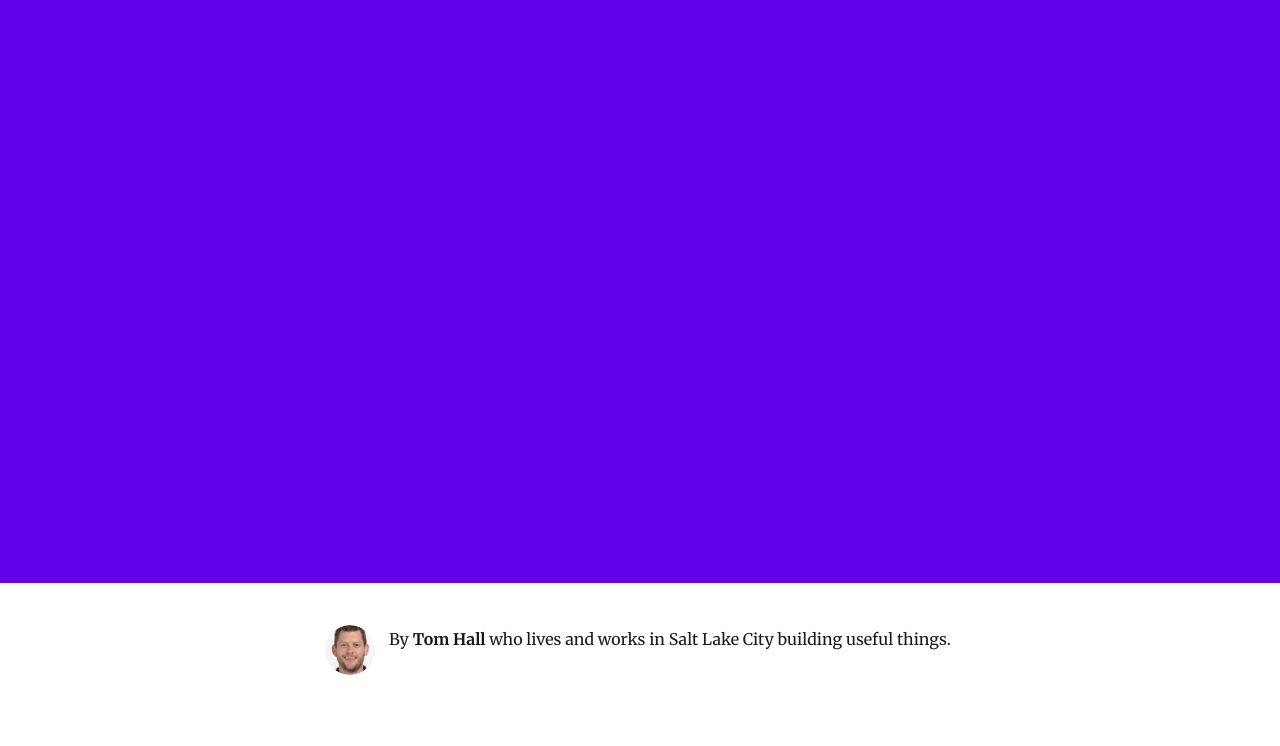
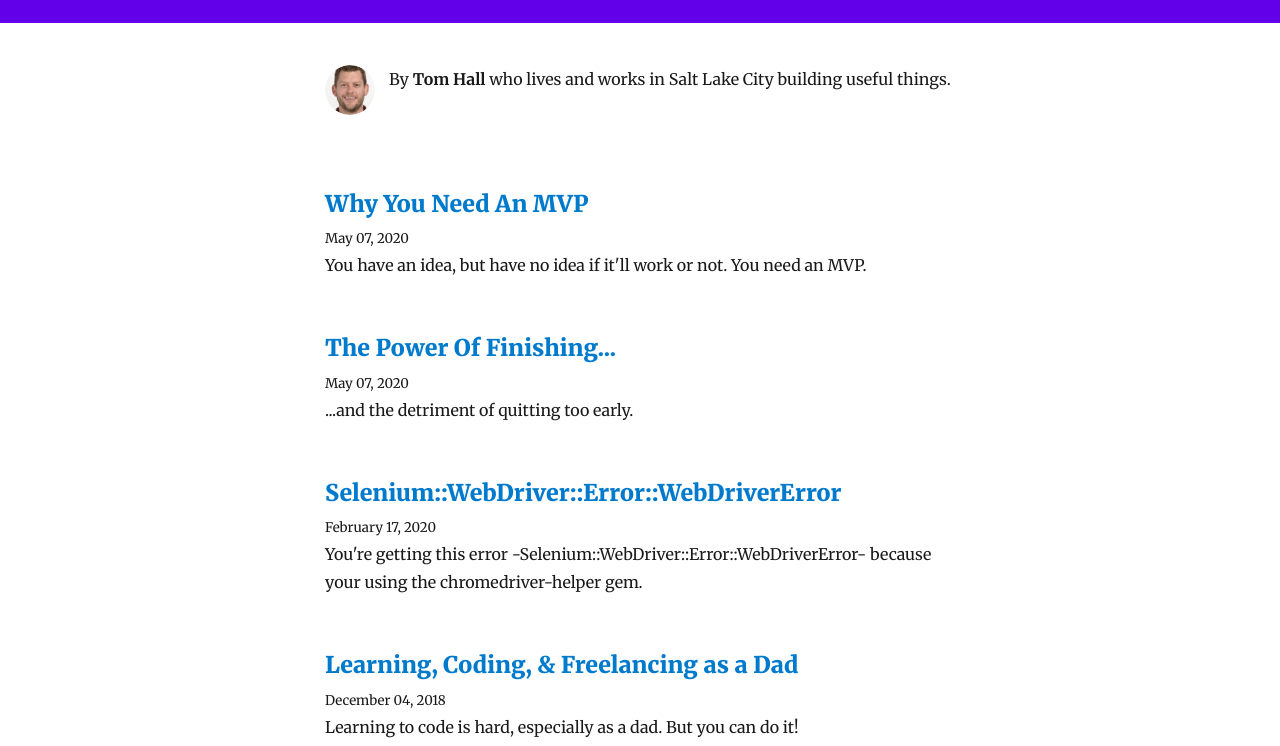
Before and after one commit to thall1961/me, a Gatsby site: page / in a window 1280 px wide. Shown: the part 649-1395 px from the top of the page. Built offline with nearby package versions, Linux system fonts and the light colour scheme; Gatsby itself is replaced by a stand-in of ours; some packages are replaced by stand-ins of ours.

Commit message:
styling 2

```diff
--- a/src/components/layout.tsx
+++ b/src/components/layout.tsx
@@ -58,13 +58,15 @@ function Layout({location, children}: InferProps<typeof Layout.propTypes>) {
   return (
     <>
       <div style={{
-        padding: `${rhythm(20)} 0`,
-      background: '#6200EA'
+        padding: `${rhythm(10)} 0`,
+        background: '#6200EA',
+        textAlign: 'center'
       }}
       >
         <header style={{
           marginLeft: `auto`,
-        marginRight: `auto`}}
+          marginRight: `auto`
+        }}
         >{header}</header>
       </div>
       <div
```
Lines whose indentation alone changed are shown as unchanged.
